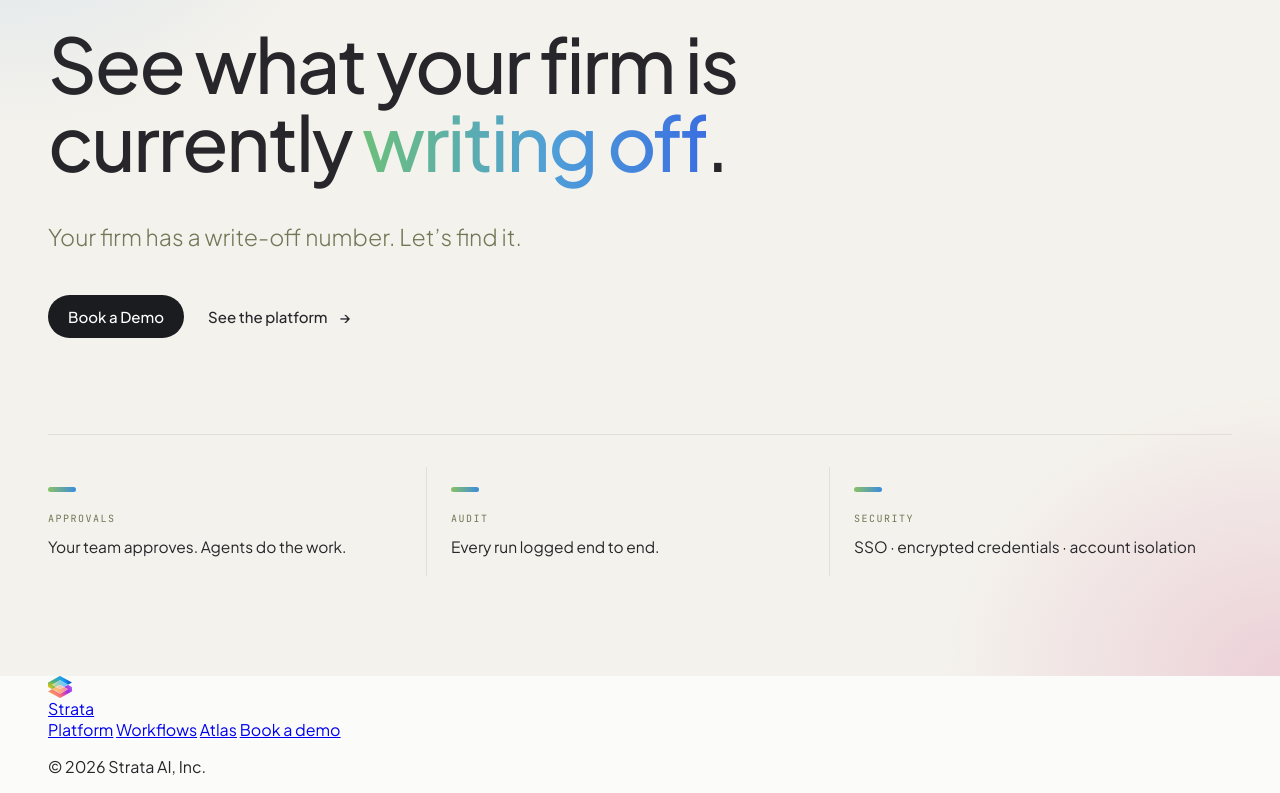
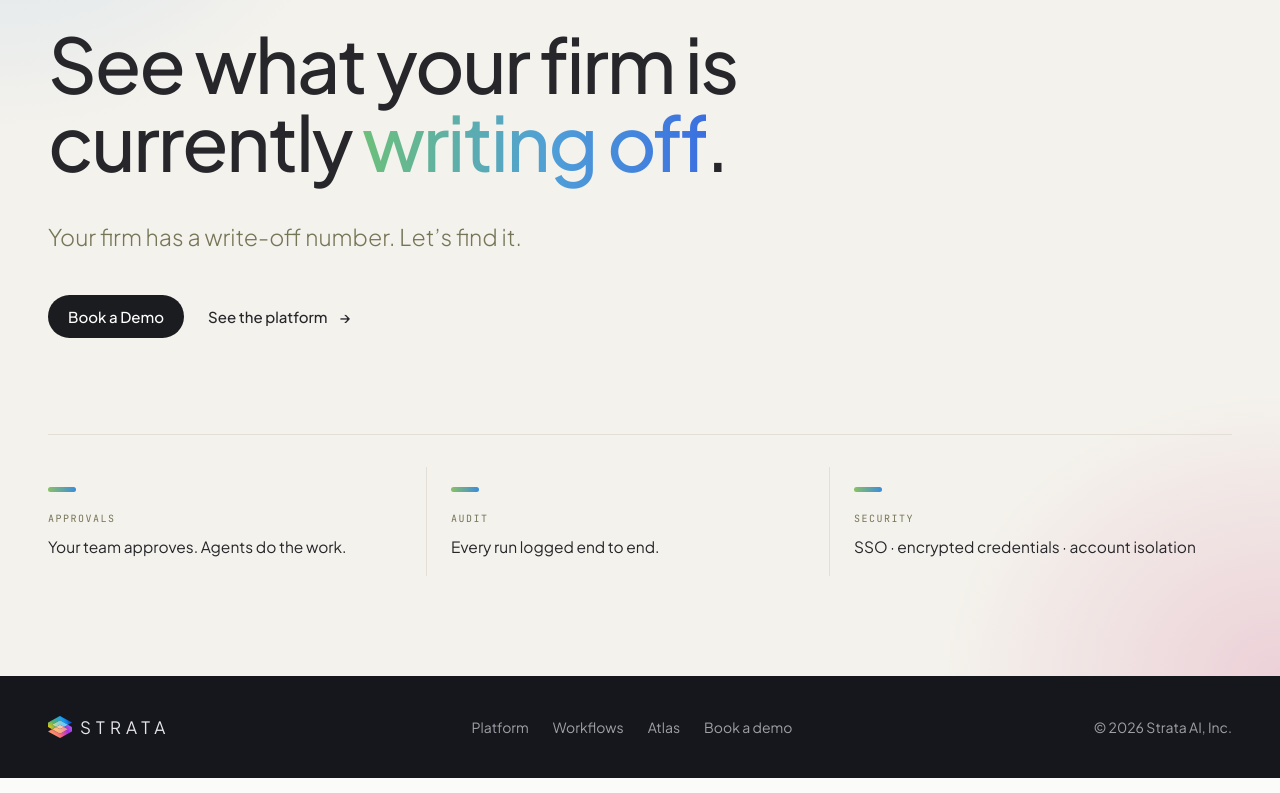
Before and after one commit to Kazuhaaa01/AWSM04-004, a plain HTML site: page index.html in a window 1280 px wide. Shown: the part 7222-8015 px from the top of the page. Drawn offline with Linux system fonts and the light colour scheme; animation ran at ten frames a second.

Commit message:
estilos del footer

```diff
--- a/estils.css
+++ b/estils.css
@@ -758,3 +758,50 @@ img{
   text-transform: uppercase;
   color: var(--tinta-suau);
 }
+
+/* ===== PIE ===== */
+.peu {
+  padding: 40px 0;
+  background: var(--fons-peu);
+  color: #a0a0a8;
+  font-size: 14px;
+}
+
+.peu__inner {
+  display: flex;
+  align-items: center;
+  justify-content: space-between;
+  gap: 24px;
+}
+
+.peu a {
+  color: inherit;
+  text-decoration: none;
+  transition: color 0.2s;
+}
+
+.peu a:hover {
+  color: #fff;
+}
+
+.peu__logo {
+  display: flex;
+  align-items: center;
+  gap: 8px;
+}
+
+.peu__logo span {
+  font-size: 17px;
+  letter-spacing: 0.3em;
+  text-transform: uppercase;
+  color: #e6e6ea;
+}
+
+.peu__nav {
+  display: flex;
+  gap: 24px;
+}
+
+.peu__copy {
+  margin: 0;
+}
```
